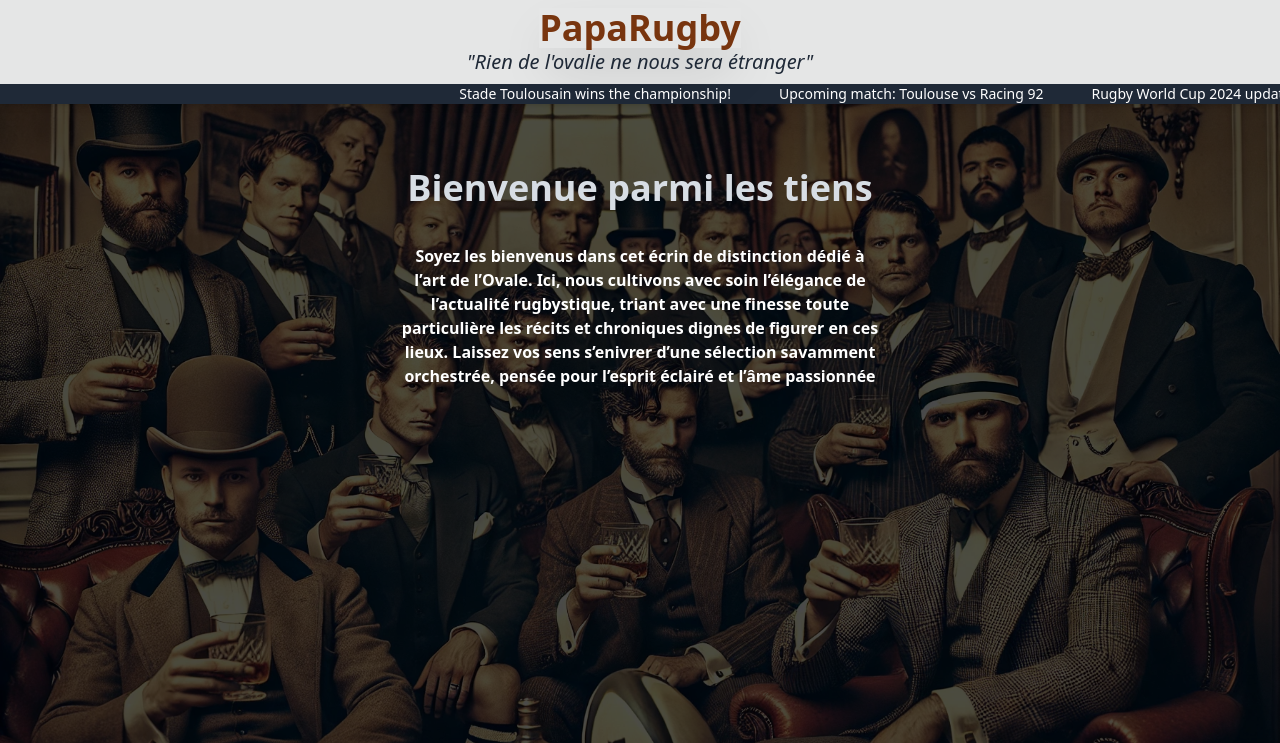
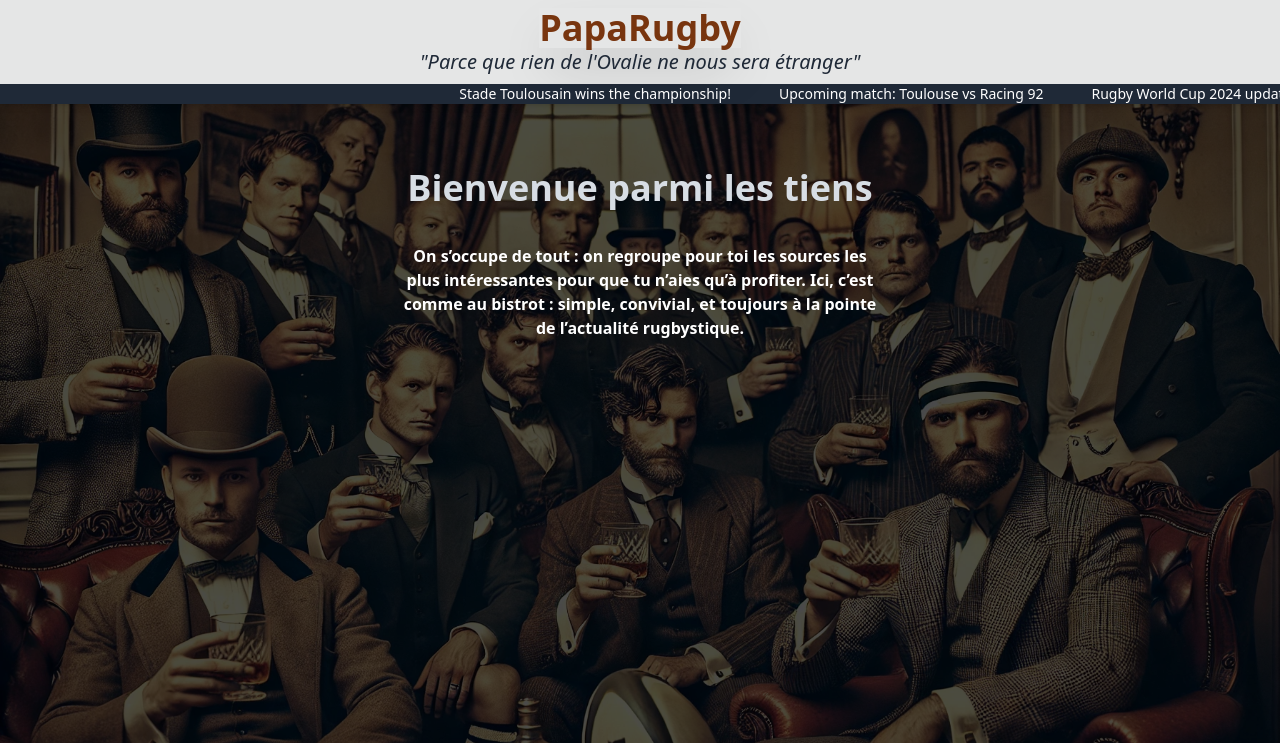
Before and after one commit to TheFatAndFurious/DjangoInCleats, a Django app: page / in a window 1280 px wide. Shown: the top 743 px of the page. Run offline with Django 5.2, Linux system fonts and the light colour scheme; data that the repository does not hold is empty; some libraries are stand-ins or nearby versions.

Commit message:
headers and welcome texts mods

```diff
--- a/ovalie/news/templates/partials/header.html
+++ b/ovalie/news/templates/partials/header.html
@@ -1,6 +1,6 @@
     <div class="navbar bg-base-300 flex flex-col">
         <h1 class="text-4xl text-amber-900 text-center font-bold shadow-2xl">PapaRugby</h1>
-        <p class="italic text-sm md:text-xl">"Rien de l'ovalie ne nous sera étranger"</p>
+        <p class="italic text-sm md:text-xl">"Parce que rien de l'Ovalie ne nous sera étranger"</p>
     </div>
     <div class="bg-gray-800 overflow-hidden shadow-md">
     <div class="flex whitespace-nowrap animate-scroll">
--- a/ovalie/news/templates/partials/welcome.html
+++ b/ovalie/news/templates/partials/welcome.html
@@ -7,8 +7,7 @@
     <div class="max-w-lg">
       <h1 class="mb-5 text-4xl font-bold mx-4">Bienvenue parmi les tiens</h1>
       <p class="mb-5 text-white font-semibold p-4">
-        Soyez les bienvenus dans cet écrin de distinction dédié à l’art de l’Ovale. Ici, nous cultivons avec soin l’élégance de l’actualité rugbystique, triant avec une finesse toute particulière les récits et chroniques dignes de figurer en ces lieux. Laissez vos sens s’enivrer d’une sélection savamment orchestrée, pensée pour l’esprit éclairé et l’âme passionnée
-      </p>
+On s’occupe de tout : on regroupe pour toi les sources les plus intéressantes pour que tu n’aies qu’à profiter. Ici, c’est comme au bistrot : simple, convivial, et toujours à la pointe de l’actualité rugbystique.      </p>
     </div>
   </div>
 </div>
```
